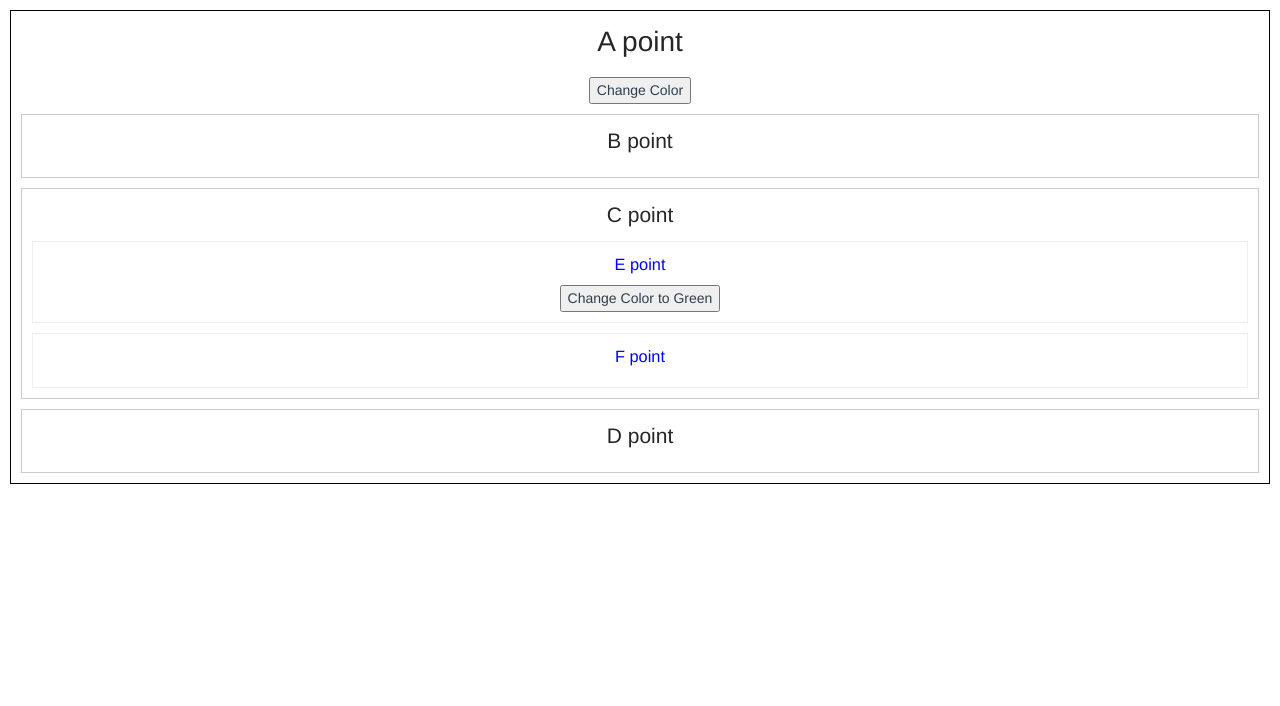
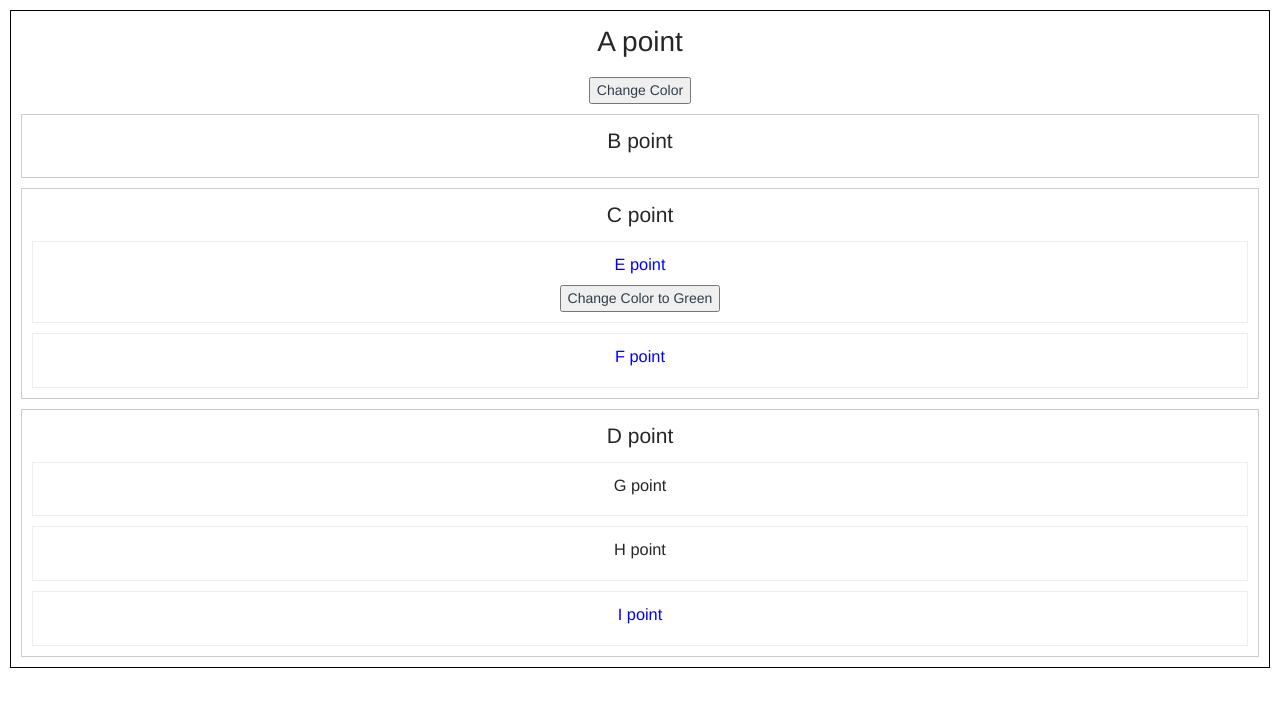
Before and after one commit to tjcchen/vue-practice, a Vue app in the folder vue-demo/: page / in a window 1280 px wide. Shown: the top 706 px of the page. Built offline with nearby package versions, Linux system fonts and the light colour scheme.

Commit message:
Add code logic to provide and inject example phase 3

```diff
--- a/vue-demo/src/views/provideInject/ChildrenA.vue
+++ b/vue-demo/src/views/provideInject/ChildrenA.vue
@@ -33,7 +33,8 @@ export default {
 
   provide: function() {
     return {
-      theme: this  // need to pass this to provide
+      // Need to pass this to provide. By doing so, children components can use ChildrenA's attributes and methods
+      theme: this
     }
   },
 
--- a/vue-demo/src/views/provideInject/ChildrenD.vue
+++ b/vue-demo/src/views/provideInject/ChildrenD.vue
@@ -1,11 +1,23 @@
 <template>
   <div class="childrenD border1">
     <h2>D point</h2>
+    <ChildrenG />
+    <ChildrenH />
+    <ChildrenI />
   </div>
 </template>
 
 <script>
+import ChildrenG from './ChildrenG';
+import ChildrenH from './ChildrenH';
+import ChildrenI from './ChildrenI';
+
 export default {
   name: 'ChildrenD',
+  components: {
+    ChildrenG,
+    ChildrenH,
+    ChildrenI
+  }
 }
 </script>>
--- /dev/null
+++ b/vue-demo/src/views/provideInject/ChildrenG.vue
@@ -0,0 +1,11 @@
+<template>
+  <div class="childrenG border2">
+    <h3>G point</h3>
+  </div>
+</template>
+
+<script>
+export default {
+  name: 'ChildrenG'
+}
+</script>
--- /dev/null
+++ b/vue-demo/src/views/provideInject/ChildrenH.vue
@@ -0,0 +1,11 @@
+<template>
+  <div class="childrenH border2">
+    <h3>H point</h3>
+  </div>
+</template>
+
+<script>
+export default {
+  name: 'childrenH'
+}
+</script>
--- /dev/null
+++ b/vue-demo/src/views/provideInject/ChildrenI.vue
@@ -0,0 +1,16 @@
+<template functional>
+  <div class="childrenI border2">
+    <h3 :style="{ color: injections.theme.color }">I point</h3>
+  </div>
+</template>
+
+<script>
+export default {
+  name: 'childrenI',
+  inject: {
+    theme: {
+      default: () => ({})
+    }
+  }
+}
+</script>
```
Also changed, not shown: vue-demo/src/views/provideInject/ChildrenC.vue (+11 -1 lines).
